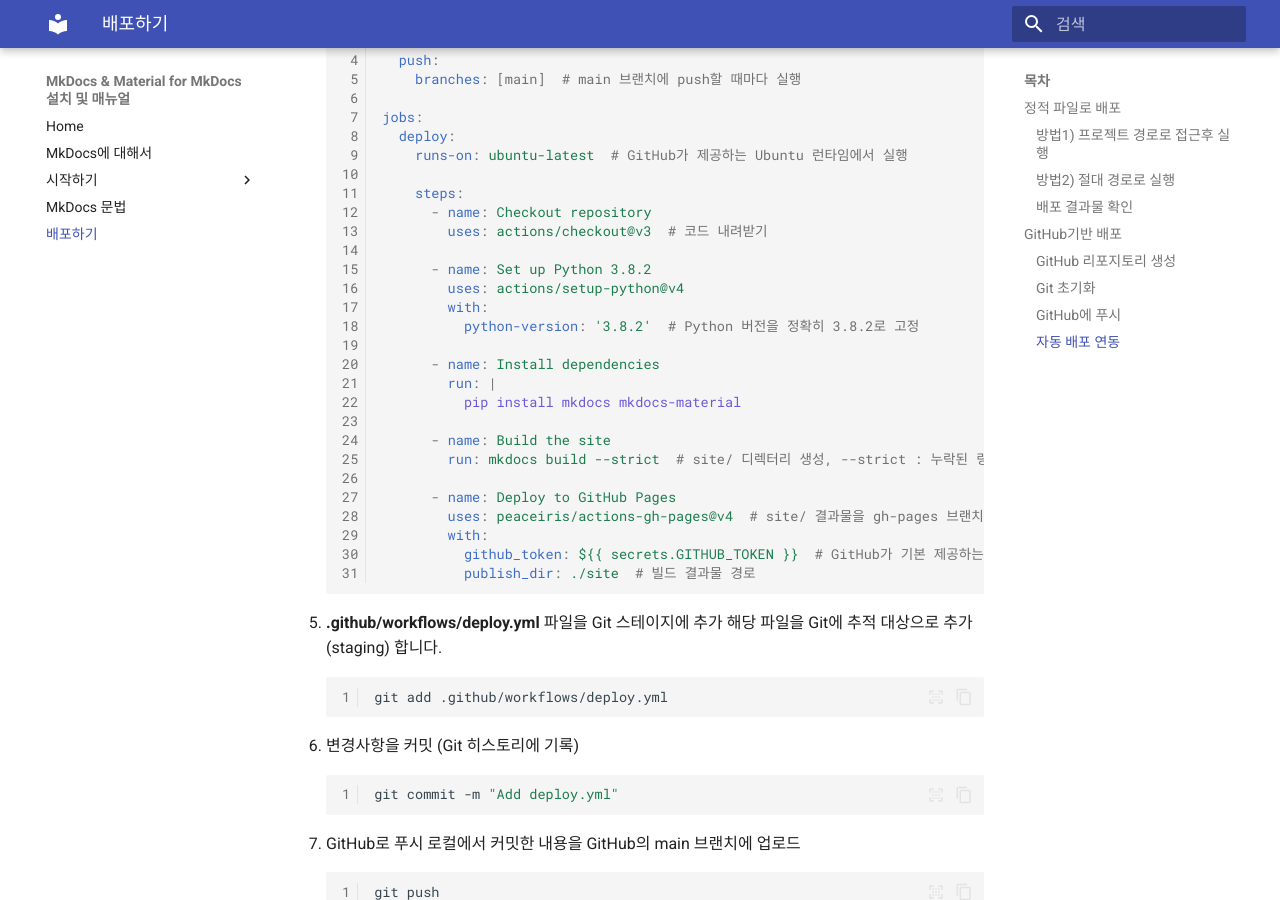
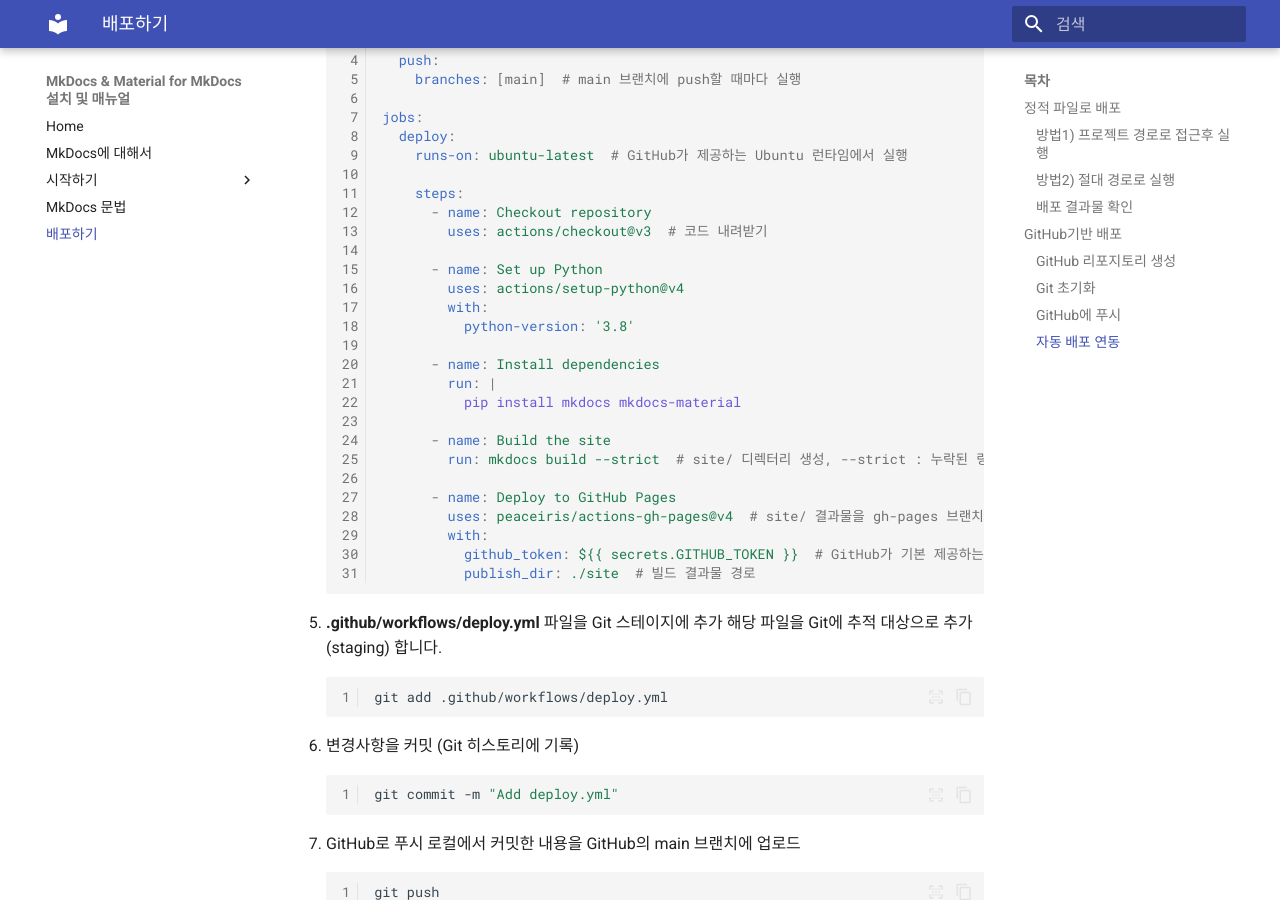
Before and after one commit to Byun-JI/MkDocs_Guide, an MkDocs documentation site: the page built from docs/deployGuide.md, in a window 1280 px wide and 900 px high, scrolled down 2245 px. Built offline with MkDocs 1.6.1 and Material for MkDocs 9.7.7, drawn with Linux system fonts in a browser that asks for light colours.

Commit message:
deploy python version change

```diff
--- a/docs/deployGuide.md
+++ b/docs/deployGuide.md
@@ -79,10 +79,10 @@ jobs:
       - name: Checkout repository
         uses: actions/checkout@v3  # 코드 내려받기
 
-      - name: Set up Python 3.8.2
+      - name: Set up Python
         uses: actions/setup-python@v4
         with:
-          python-version: '3.8.2'  # Python 버전을 정확히 3.8.2로 고정
+          python-version: '3.8'
 
       - name: Install dependencies
         run: |
```
Also changed, not shown: 1 other file.
